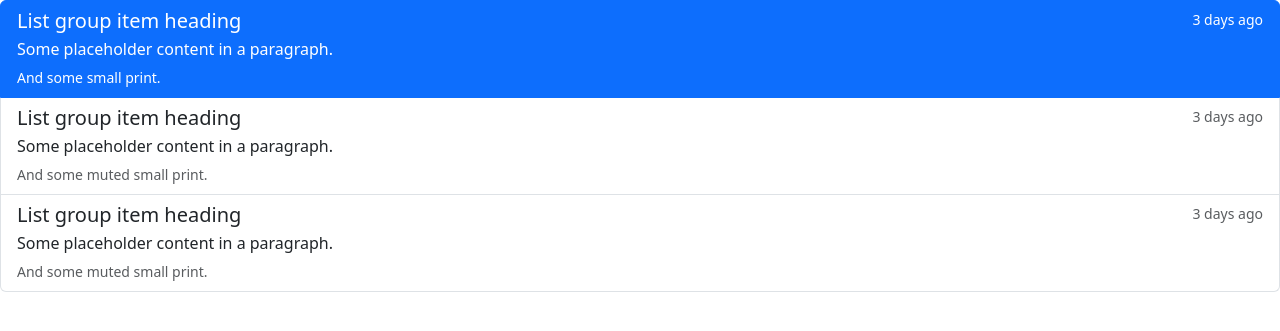
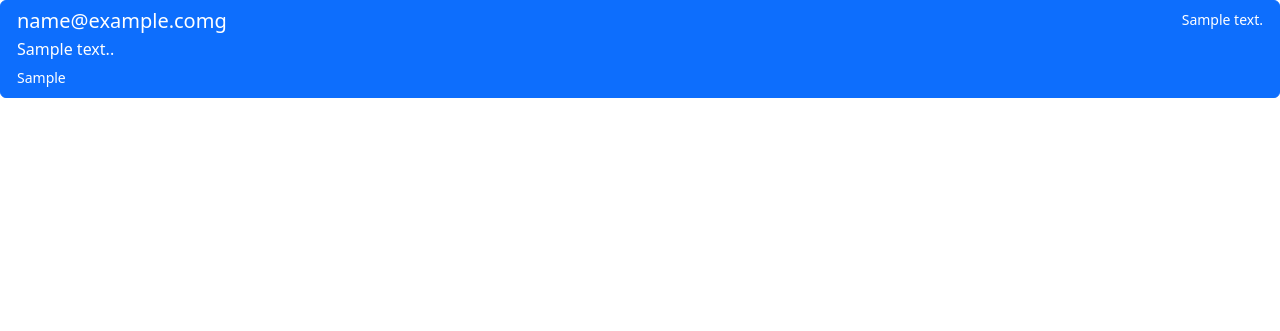
Before and after one commit to surajsgh/Guestbook, a PHP site: page /guestnotes.php in a window 1280 px wide. Shown: the part 56-387 px from the top of the page. Run offline with PHP 8.4, Linux system fonts and the light colour scheme; tables that the repository leaves empty or names only in its code hold one stand-in row (values such as "Sample post").

Commit message:
Show records list.

```diff
--- a/guestnotes.php
+++ b/guestnotes.php
@@ -1,30 +1,28 @@
 <?php include 'templates/header.php'?>
+
+<?php
+  $query = "SELECT * FROM contacts";
+  $result = mysqli_query($conn, $query);
+  $contacts = mysqli_fetch_all($result, MYSQLI_ASSOC);
+?>
+
+<?php if(empty($contacts)):?>
+  <h2>No Records Found</h2>
+<?php endif ?>
+
+<?php foreach($contacts as $contact): ?>
 
   <div class="list-group">
     <a href="#" class="list-group-item list-group-item-action active" aria-current="true">
       <div class="d-flex w-100 justify-content-between">
-        <h5 class="mb-1">List group item heading</h5>
-        <small>3 days ago</small>
+        <h5 class="mb-1"><?php echo $contact['email'] ?>g</h5>
+        <small><?php echo $contact['address_1'] ?></small>
       </div>
-      <p class="mb-1">Some placeholder content in a paragraph.</p>
-      <small>And some small print.</small>
-    </a>
-    <a href="#" class="list-group-item list-group-item-action">
-      <div class="d-flex w-100 justify-content-between">
-        <h5 class="mb-1">List group item heading</h5>
-        <small class="text-body-secondary">3 days ago</small>
-      </div>
-      <p class="mb-1">Some placeholder content in a paragraph.</p>
-      <small class="text-body-secondary">And some muted small print.</small>
-    </a>
-    <a href="#" class="list-group-item list-group-item-action">
-      <div class="d-flex w-100 justify-content-between">
-        <h5 class="mb-1">List group item heading</h5>
-        <small class="text-body-secondary">3 days ago</small>
-      </div>
-      <p class="mb-1">Some placeholder content in a paragraph.</p>
-      <small class="text-body-secondary">And some muted small print.</small>
+      <p class="mb-1"><?php echo $contact['address_2'] ?>.</p>
+      <small><?php echo $contact['city'] ?></small>
     </a>
   </div>
 
+<?php endforeach ?>
+
 <?php include 'templates/footer.php' ?>
```
